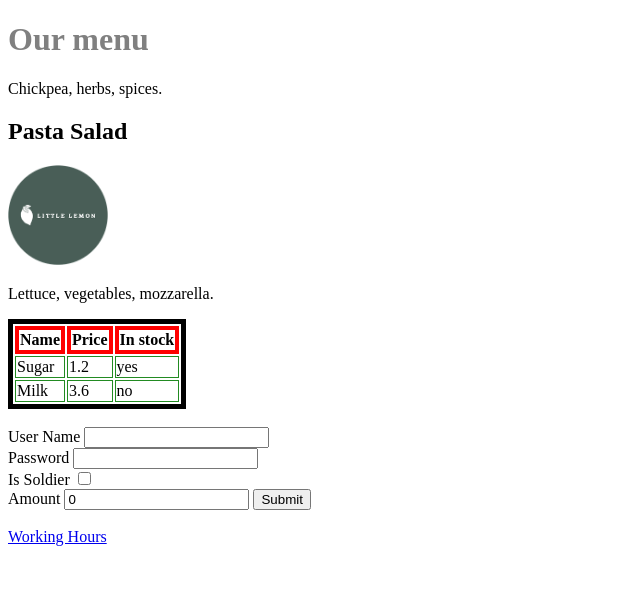
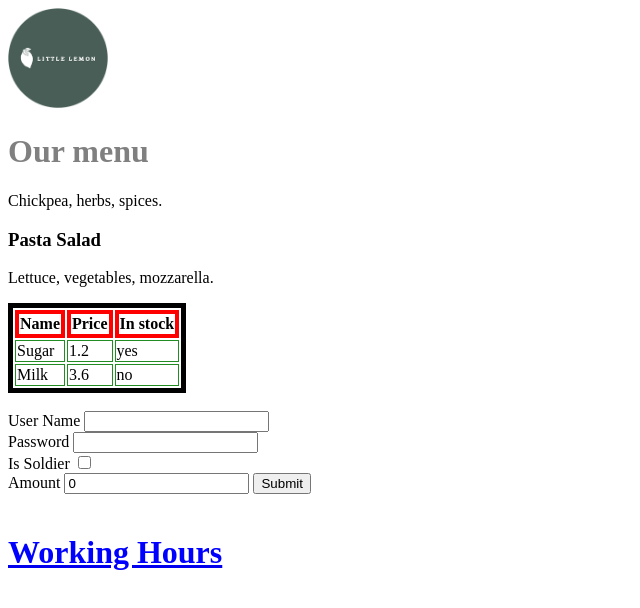
Before and after one commit to zzfima/Meta-Back-End-Developer-Professional-Certificate, a plain HTML site: page Introduction to Back-End Development/Little Lemon Site/index.html in a window 1280 px wide. Shown: the whole page, without its empty margins (0-640 px from the left). Drawn offline with Linux system fonts and the light colour scheme.

Commit message:
add custom style for h1

```diff
--- a/Introduction to Back-End Development/Little Lemon Site/index.html
+++ b/Introduction to Back-End Development/Little Lemon Site/index.html
@@ -7,10 +7,10 @@
 
 <body>
     <link rel="stylesheet" href="style.css" />
+    <img src="logo.png" width="100" alt="img" onmouseenter="myFunction(this)" onmouseleave="myFunction1(this)" />
     <h1>Our menu</h1>
     <p>Chickpea, herbs, spices.</p>
-    <h2>Pasta Salad</h2>
-    <img src="logo.png" width="100" alt="img" onmouseenter="myFunction(this)" onmouseleave="myFunction1(this)" />
+    <h3>Pasta Salad</h3>
     <p>Lettuce, vegetables, mozzarella.</p>
 
     <table>
@@ -48,7 +48,9 @@
     </form>
 
     <br>
-    <a href="workingHours.html">Working Hours</a>
+    <a href="workingHours.html">
+        <h1 id="header1">Working Hours</h1>
+    </a>
 </body>
 
 </html>
@@ -62,10 +64,6 @@
     th {
         border: 4px solid red;
     }
-
-    td {
-        border: 1px solid forestgreen;
-    }
 </style>
 
 <!--JS functions-->
--- a/Introduction to Back-End Development/Little Lemon Site/style.css
+++ b/Introduction to Back-End Development/Little Lemon Site/style.css
@@ -1,3 +1,11 @@
 h1 {
     color: gray;
 }
+
+td {
+    border: 1px solid forestgreen;
+}
+
+#header1 {
+    color: blue;
+}
```
